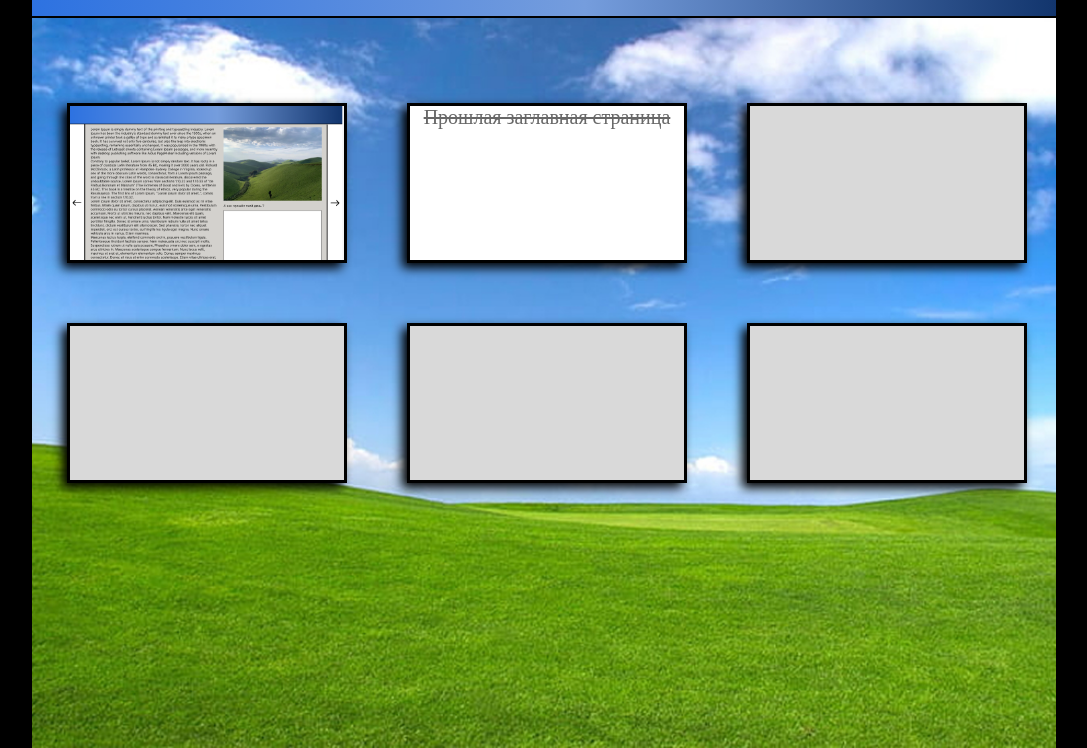
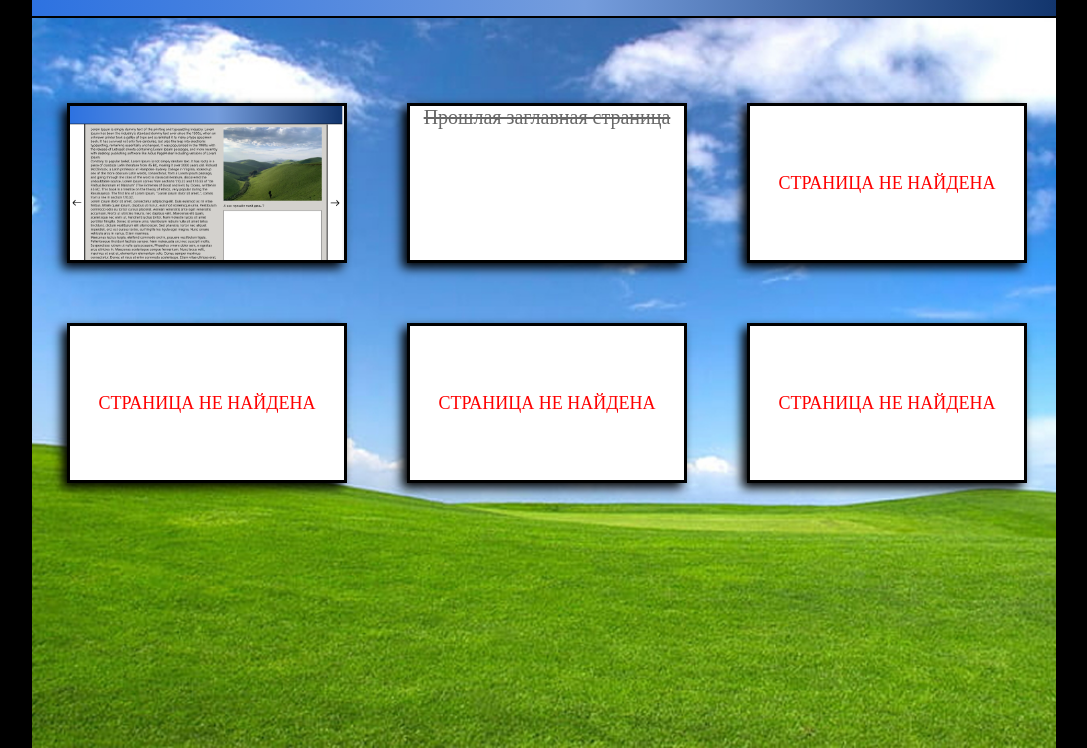
Before and after one commit to glensaren/y2k_frutiger, a plain HTML site: page index.html in a window 1280 px wide. Shown: the part 52-800 px from the top of the page, without its empty margins (96-1183 px from the left). Drawn offline with Linux system fonts and the light colour scheme.

Commit message:
Links and JS
если ссылка пустая (без текста и без задника) - пишется "СТРАНИЦА НЕ НАЙДЕНА"

```diff
--- a/index.html
+++ b/index.html
@@ -19,10 +19,10 @@
 
                 <a href="notebook.html" class="page-link"></a>
                 <a href="old-hub.html" class="page-link">Прошлая заглавная страница</a>
-                <a href="" class="page-link"></a>
-                <a href="" class="page-link"></a>
-                <a href="" class="page-link"></a>
-                <a href="" class="page-link"></a>
+                <a class="page-link"></a>
+                <a class="page-link"></a>
+                <a class="page-link"></a>
+                <a class="page-link"></a>
 
             </section>
 
@@ -31,4 +31,5 @@
 
     </section>
 </body>
+<script src="sources/script/index.js"></script>
 </html>
--- /dev/null
+++ b/sources/script/index.js
@@ -0,0 +1,7 @@
+const pageLinks = document.querySelectorAll('.page-link')
+for (let pageLink of pageLinks){
+    if (getComputedStyle(pageLink).backgroundImage == "none" && pageLink.textContent == ""){
+        pageLink.classList.add("empty-link")
+        pageLink.textContent = "СТРАНИЦА НЕ НАЙДЕНА"
+    }
+}
--- a/sources/style/index.css
+++ b/sources/style/index.css
@@ -5,7 +5,6 @@
 
 .page-link{
     display: block;
-    background-color: #D9D9D9;
     width: 28rem;
     height: 16rem;
     border: solid .3rem black;
@@ -40,6 +39,16 @@ main{
     padding: 8.5rem 3.5rem 0 3.5rem;
 }
 
+.empty-link{
+    background-color: white;
+    color: red;
+    text-align: center;
+    display: flex;
+    flex-direction: column;
+    justify-content: space-around;
+    font-size: 1.8rem;
+}
+
 @media (max-width: 391px) {
     .screen-wrapper{
         width: 39rem;
```
